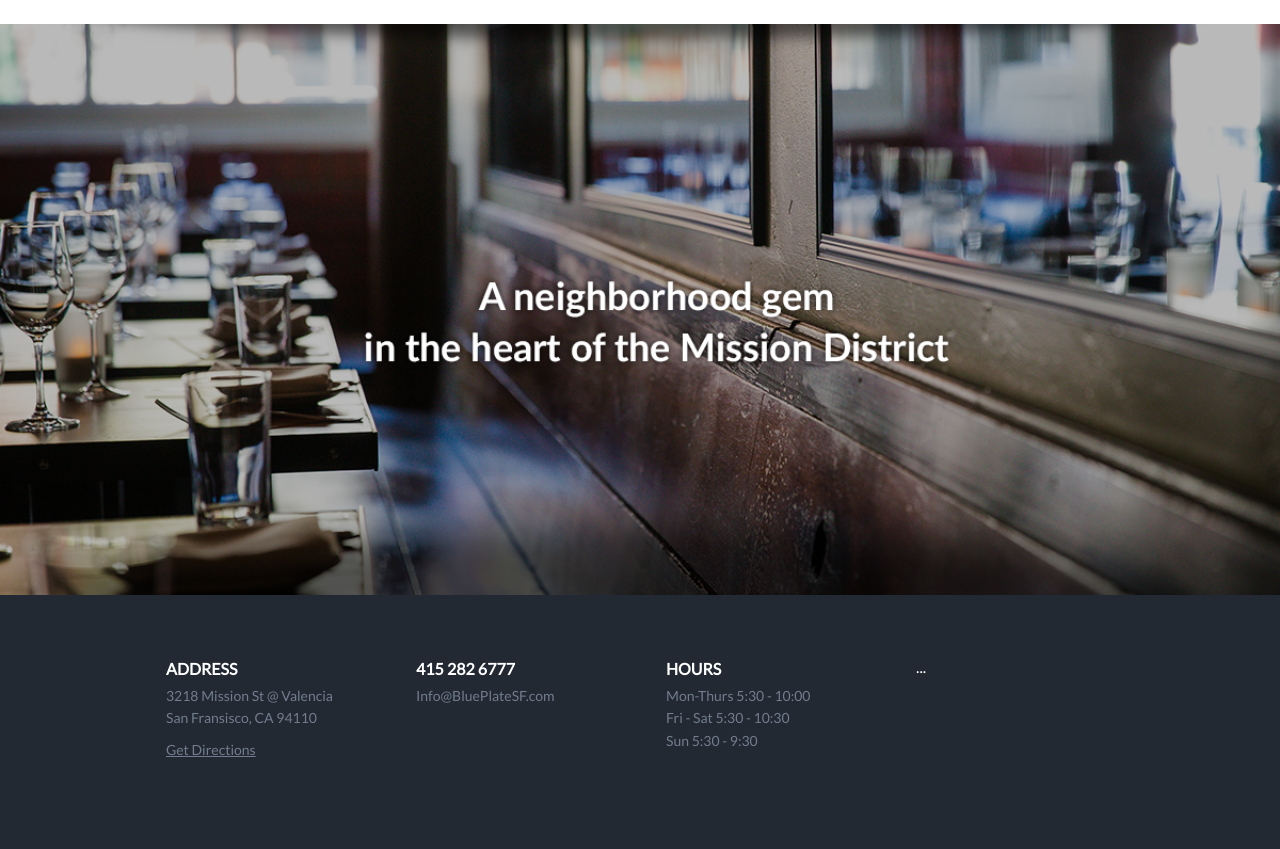
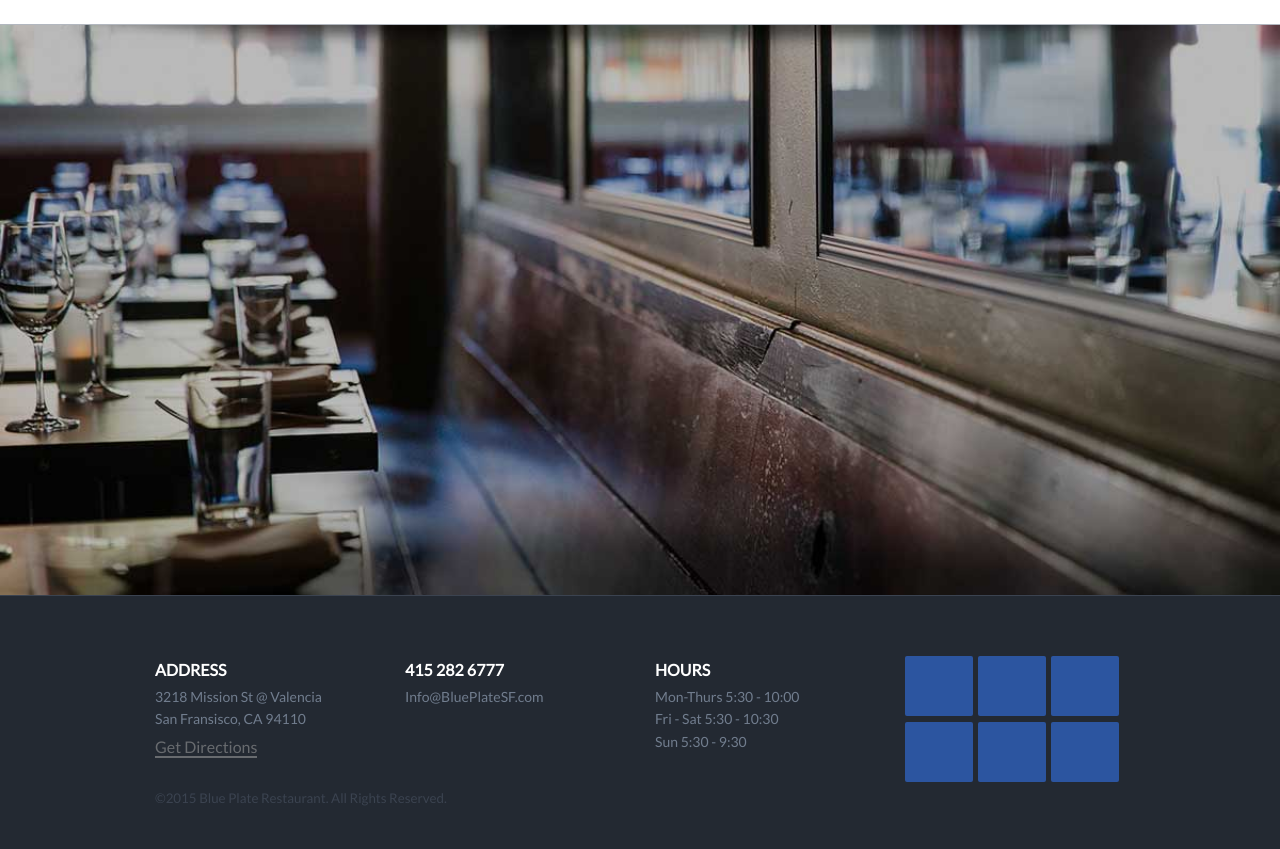
Before and after one commit to thejasonlewis/blue, a PHP site: page /main.html in a window 1280 px wide. Shown: the part 65-914 px from the top of the page. Run offline with PHP 8.4, Linux system fonts and the light colour scheme; some libraries are stand-ins or nearby versions.

Commit message:
footer changes, nav bug fixes

```diff
--- a/css/_footer.scss
+++ b/css/_footer.scss
@@ -1,11 +1,35 @@
 #footer {
   background-color: $bp-d-blue;
+  border-top: 1px solid $bp-navy;
   color: $bp-white;
   padding-top: 60px;
 
   height: 254px;
+
+  .square {
+    background: $bp-blue;
+    border-radius: 2px;
+    float: left;
+    height: 60px;
+    margin-bottom: 6px;
+    margin-right: 5px;
+    width: 68px;
+  }
+
+  .copyright {
+    p {
+      color: $bp-navy;
+      font-size: 10pt;
+    }
+  }
+
+  #map {
+    border-bottom: 2px solid $bp-gray-68;
+    color: $bp-gray-68;
+    padding-top: 9px;
+
+    &:hover {
+      color: $bp-white;
+    }
+  }
 }
-
-.footer-row {
-  margin-left: 151px;
-}
--- a/css/_home.scss
+++ b/css/_home.scss
@@ -90,23 +90,20 @@
     width: 194px;
     height: auto;
   }
-  #map {
-    text-decoration: underline;
-    padding-top: 9px;
-  }
   #background-photo {
-    background: url("../img/Home.png") no-repeat center center black;
+    background: url("../img/home.jpg") no-repeat center center black;
     -webkit-background-size: cover;
     -moz-background-size: cover;
     -o-background-size: cover;
     background-size: cover;
+    border-top: 1px solid $bp-gray-b2;
     width: 100%;
     min-height: 571px;
   }
   #dial {
     font-size: 24px;
     background-color: #3b4350;
-    text-color: white;
-    color: white;
+    color: $bp-white;
   }
+
 }
--- a/css/_navigation.scss
+++ b/css/_navigation.scss
@@ -6,7 +6,7 @@
   margin-left: 151px;
 }
 #reserve-a-table{
-  margin-left: 151px;
+  border-bottom: 1px solid $bp-light-gray;
 }
 #blue-plate-logo {
   width: 195px;
@@ -47,7 +47,7 @@
   background-color: $bp-white;
 }
 .button:hover, .button:focus {
-  font-weight: none;
+  font-weight: normal;
 }
 #find-a-table{
   padding-left: 16px;
--- a/css/_variables.scss
+++ b/css/_variables.scss
@@ -2,4 +2,8 @@
 $bp-black: #000;
 $bp-blue: #2c55a0;
 $bp-d-blue: #232932;
+$bp-navy: #3b4350;
 $bp-gray: #717d8e;
+$bp-gray-68: #686b6f;
+$bp-gray-b2: #b2b7bf;
+$bp-light-gray: #abaeb1;
--- a/css/main.css
+++ b/css/main.css
@@ -7,7 +7,7 @@
 }
 
 #reserve-a-table {
-  margin-left: 151px;
+  border-bottom: 1px solid #abaeb1;
 }
 
 #blue-plate-logo {
@@ -55,7 +55,7 @@
 }
 
 .button:hover, .button:focus {
-  font-weight: none;
+  font-weight: normal;
 }
 
 #find-a-table {
@@ -118,13 +118,31 @@
 
 #footer {
   background-color: #232932;
+  border-top: 1px solid #3b4350;
   color: white;
   padding-top: 60px;
   height: 254px;
 }
-
-.footer-row {
-  margin-left: 151px;
+#footer .square {
+  background: #2c55a0;
+  border-radius: 2px;
+  float: left;
+  height: 60px;
+  margin-bottom: 6px;
+  margin-right: 5px;
+  width: 68px;
+}
+#footer .copyright p {
+  color: #3b4350;
+  font-size: 10pt;
+}
+#footer #map {
+  border-bottom: 2px solid #686b6f;
+  color: #686b6f;
+  padding-top: 9px;
+}
+#footer #map:hover {
+  color: white;
 }
 
 @media screen and (max-width: 992px) {
@@ -213,22 +231,18 @@
   width: 194px;
   height: auto;
 }
-#home-container #map {
-  text-decoration: underline;
-  padding-top: 9px;
-}
 #home-container #background-photo {
-  background: url("../img/Home.png") no-repeat center center black;
+  background: url("../img/home.jpg") no-repeat center center black;
   -webkit-background-size: cover;
   -moz-background-size: cover;
   -o-background-size: cover;
   background-size: cover;
+  border-top: 1px solid #b2b7bf;
   width: 100%;
   min-height: 571px;
 }
 #home-container #dial {
   font-size: 24px;
   background-color: #3b4350;
-  text-color: white;
   color: white;
 }
--- a/main.html
+++ b/main.html
@@ -108,13 +108,13 @@
       </div>
       <!-- footer-->
       <div id="footer">
-        <div class="footer-row row">
+        <div class="row">
 
           <div class="small-6 large-3 columns">
             <h4>ADDRESS</h4>
             <h5>3218 Mission St @ Valencia</h5>
             <h5>San Fransisco, CA 94110</h5>
-            <h5 id="map">Get Directions</h5>
+            <a id="map">Get Directions</a>
           </div>
           <div class="small-6 large-3 columns">
             <h4 class="phone-number small-only-text-center">415 282 6777</h4>
@@ -126,7 +126,18 @@
             <h5>Fri - Sat 5:30 - 10:30</h5>
             <h5>Sun       5:30 - 9:30</h5>
           </div>
-          <div class="large-3 columns">...</div>
+          <div class="large-3 small-12 columns">
+            <div class="square large-3 small-4"></div>
+            <div class="square large-3 small-4"></div>
+            <div class="square large-3 small-4"></div>
+            <div class="square large-3 small-4"></div>
+            <div class="square large-3 small-4"></div>
+            <div class="square large-3 small-4"></div>
+
+          </div>
+          <div class="small-12 columns copyright">
+            <p>©2015 Blue Plate Restaurant. All Rights Reserved.</p>
+          </div>
         </div>
       </div>
     </div>
```
Also changed, not shown: img/home.jpg (added).
